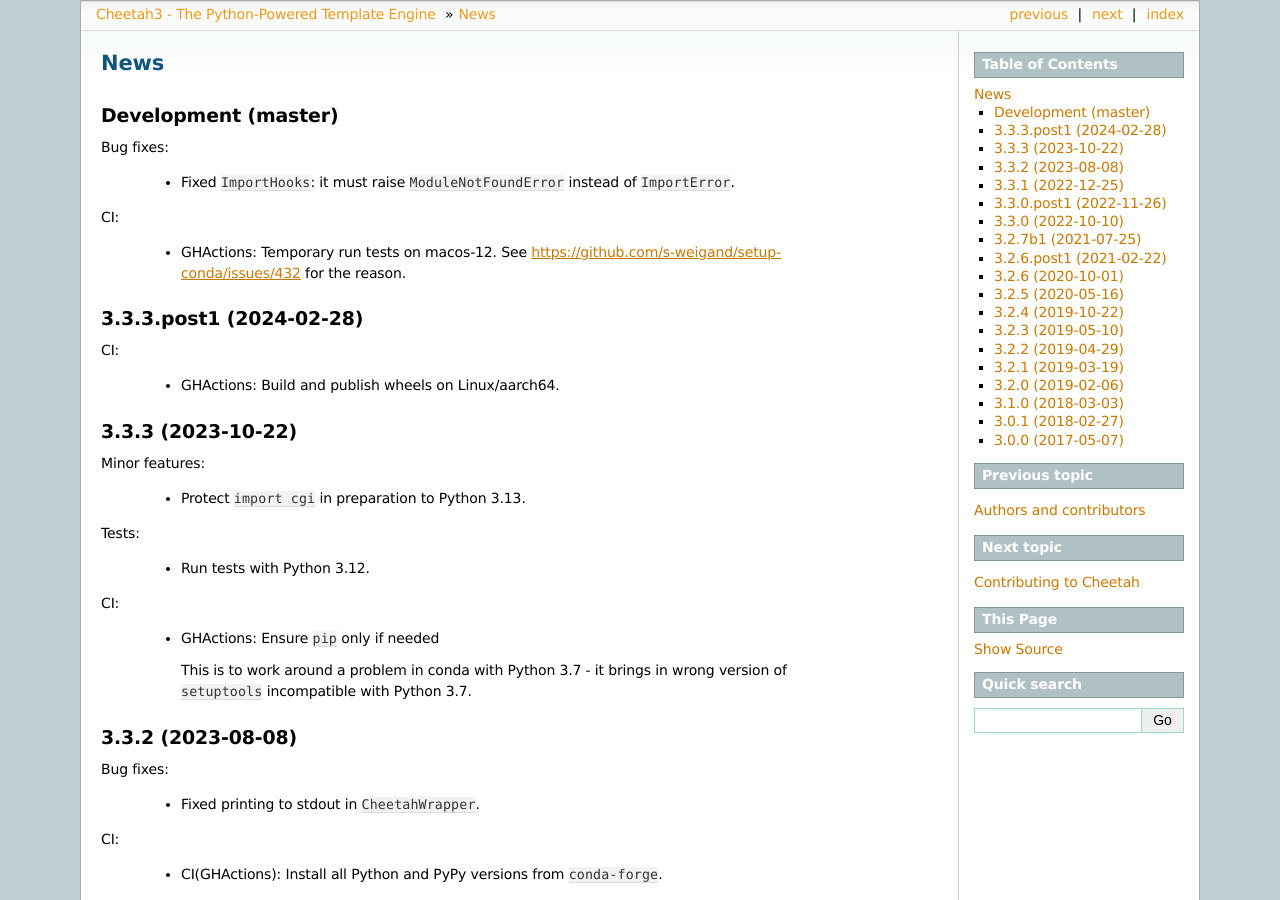
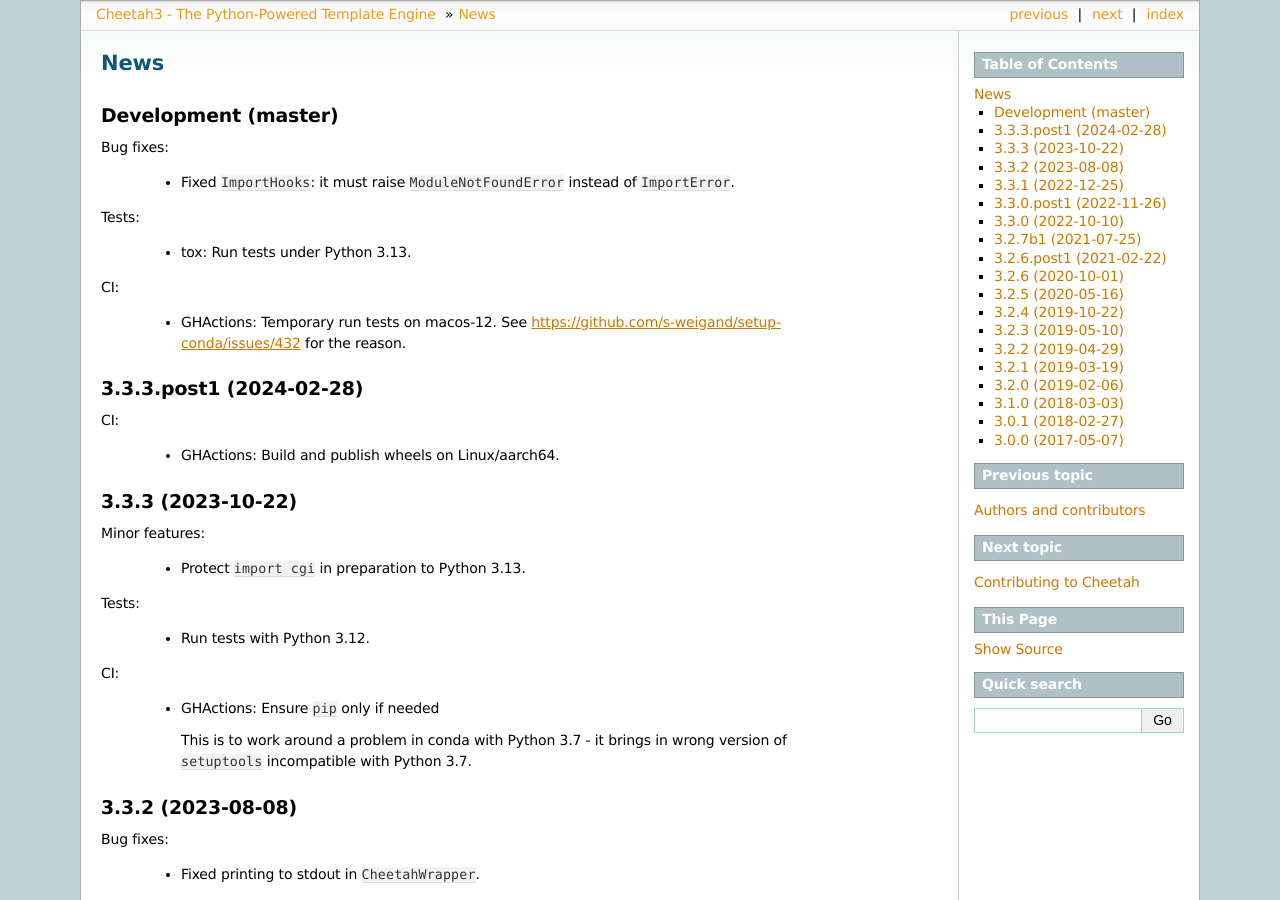
Before and after one commit to CheetahTemplate3/cheetah3, a Sphinx documentation site: the page built from docs/news.rst, in a window 1280 px wide and 900 px high. Built offline with Sphinx 7.4.7, drawn with Linux system fonts in a browser that asks for light colours; pages that are not in the unit, such as notebooks, are missing from menus.

Commit message:
Tests(tox): Run tests under Python 3.13
Refs: #60.

[skip ci]

```diff
--- a/docs/news.rst
+++ b/docs/news.rst
@@ -8,6 +8,10 @@ Bug fixes:
 
   - Fixed ``ImportHooks``: it must raise ``ModuleNotFoundError``
     instead of ``ImportError``.
+
+Tests:
+
+  - tox: Run tests under Python 3.13.
 
 CI:
 
```
Also changed, not shown: 1 other file.
